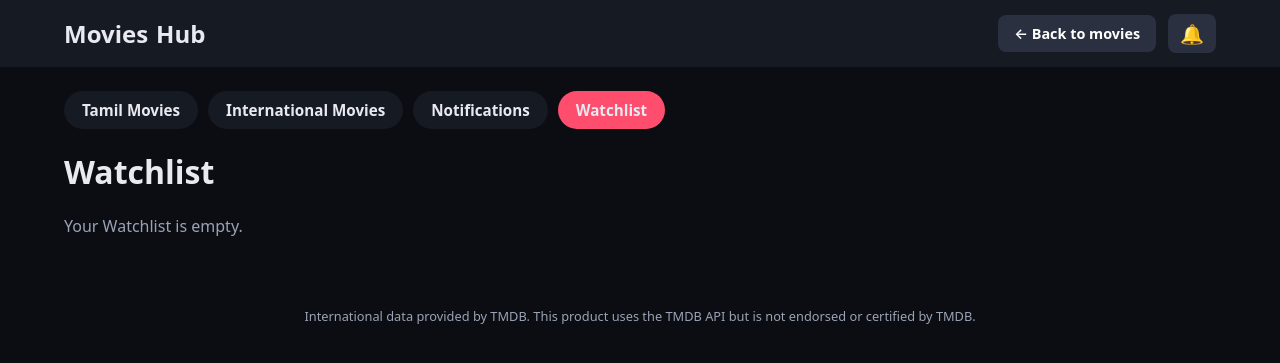
After one commit to itachi962606-dev/movies-, a Flask app: page /watchlist in a window 1280 px wide. The commit adds this page. Shown: the top 363 px of the page. Run offline with Flask 3, Linux system fonts and the light colour scheme.

Commit message:
Add Tamil movies and watchlist

```diff
--- a/app.py
+++ b/app.py
@@ -4,6 +4,7 @@ from pathlib import Path
 import click
 from dotenv import load_dotenv
 from flask import Flask
+from sqlalchemy import inspect, text
 
 from models import Admin, db
 from routes.admin import bp as admin_bp
@@ -33,6 +34,16 @@ def create_app():
     app.register_blueprint(admin_bp)
     with app.app_context():
         db.create_all()
+        movie_columns = {column["name"] for column in inspect(db.engine).get_columns("tamil_movie")}
+        with db.engine.begin() as connection:
+            if "video_url" not in movie_columns:
+                connection.execute(text(
+                    "ALTER TABLE tamil_movie ADD COLUMN video_url VARCHAR(1000) NOT NULL DEFAULT ''"
+                ))
+            if "source" not in movie_columns:
+                connection.execute(text(
+                    "ALTER TABLE tamil_movie ADD COLUMN source VARCHAR(20) NOT NULL DEFAULT 'admin'"
+                ))
 
     @app.cli.command("create-admin")
     @click.option("--username", prompt=True)
--- a/models/__init__.py
+++ b/models/__init__.py
@@ -32,7 +32,9 @@ class TamilMovie(db.Model):
     description = db.Column(db.Text, default="")
     release_year = db.Column(db.Integer, nullable=False)
     category = db.Column(db.String(50), default="Tamil")
+    video_url = db.Column(db.String(1000), nullable=False, default="")
     download_url = db.Column(db.String(1000), nullable=False)
+    source = db.Column(db.String(20), nullable=False, default="admin")
     created_at = db.Column(db.DateTime, default=now)
     updated_at = db.Column(db.DateTime, default=now, onupdate=now)
 
@@ -43,7 +45,8 @@ class TamilMovie(db.Model):
             "description": self.description or "No description available.",
             "year": str(self.release_year), "releaseDate": str(self.release_year),
             "language": "Tamil", "genres": [self.category or "Tamil"], "rating": 0,
-            "downloadUrl": self.download_url, "createdAt": iso(self.created_at),
+            "watchUrl": self.video_url, "downloadUrl": self.download_url,
+            "source": self.source, "createdAt": iso(self.created_at),
         }
 
 
--- a/routes/public.py
+++ b/routes/public.py
@@ -22,6 +22,10 @@ def movie():
 @bp.get("/notifications")
 def notifications_page():
     return render_template("notifications.html")
+
+@bp.get("/watchlist")
+def watchlist_page():
+    return render_template("watchlist.html")
 
 
 # ---------- Public API ----------
--- a/static/css/style.css
+++ b/static/css/style.css
@@ -17,6 +17,7 @@ main{padding:24px 5%}
 .meta{color:var(--muted);margin:0 0 10px;font-size:.9rem}
 .btn{display:inline-block;background:var(--accent);color:#fff;text-decoration:none;padding:9px 16px;border-radius:8px;font-weight:600;font-size:.9rem}
 .btn.alt{background:#2a3040}
+button.btn{border:0;cursor:pointer;font-family:inherit}
 .msg{color:var(--muted)}.msg.error{color:#ff8a8a}
 .hero{height:320px;background-size:cover;background-position:center;border-radius:14px}
 .detail{display:flex;gap:28px;margin-top:-120px;padding:0 24px;position:relative;flex-wrap:wrap}
--- a/static/js/app.js
+++ b/static/js/app.js
@@ -2,19 +2,91 @@ const $ = id => document.getElementById(id);
 const esc = s => String(s).replace(/[&<>"']/g, c => ({ '&': '&amp;', '<': '&lt;', '>': '&gt;', '"': '&quot;', "'": '&#39;' }[c]));
 const param = k => new URLSearchParams(location.search).get(k);
 const SEEN_KEY = 'mh_seen_notification';
+const WATCHLIST_KEY = 'mh_watchlist';
 const getSeen = () => { try { return Number(localStorage.getItem(SEEN_KEY)) || 0; } catch (e) { return 0; } };
 const setSeen = n => { try { localStorage.setItem(SEEN_KEY, n); } catch (e) {} };
 
+function getWatchlist() {
+  try {
+    const items = JSON.parse(localStorage.getItem(WATCHLIST_KEY) || '[]');
+    return Array.isArray(items) ? items.filter(item => item && item.id && item.src) : [];
+  } catch (error) {
+    console.error('Could not read the watchlist from local storage.', error);
+    return [];
+  }
+}
+
+function isInWatchlist(src, id) {
+  return getWatchlist().some(item => item.src === src && String(item.id) === String(id));
+}
+
+function toggleWatchlist(movie, src) {
+  const items = getWatchlist();
+  const index = items.findIndex(item => item.src === src && String(item.id) === String(movie.id));
+  if (index >= 0) {
+    items.splice(index, 1);
+  } else {
+    items.push({
+      src,
+      id: String(movie.id),
+      source: movie.source || src,
+      title: movie.title,
+      poster: movie.poster,
+      backdrop: movie.backdrop || movie.poster,
+      description: movie.description || '',
+      year: movie.year || '',
+      releaseDate: movie.releaseDate || '',
+      language: movie.language || '',
+      genres: Array.isArray(movie.genres) ? movie.genres : [],
+      rating: Number(movie.rating) || 0,
+      officialUrl: movie.officialUrl || '',
+      watchUrl: movie.watchUrl || '',
+      downloadUrl: movie.downloadUrl || ''
+    });
+  }
+  try {
+    localStorage.setItem(WATCHLIST_KEY, JSON.stringify(items));
+  } catch (error) {
+    console.error('Could not save the watchlist to local storage.', error);
+    throw new Error('Could not save your Watchlist in this browser.');
+  }
+  return index < 0;
+}
+
 // Same card for International and Tamil movies
-function card(m, src) {
-  const link = `/movie?src=${src}&id=${m.id}`;
+function card(m, src, watchlistMode = false) {
+  const link = `/movie?src=${encodeURIComponent(src)}&id=${encodeURIComponent(m.id)}`;
+  const saved = isInWatchlist(src, m.id);
+  const sourceLabel = m.source === 'admin' ? 'Admin upload' : src === 'tamil' ? 'TMDB' : '';
   return `<article class="card">
     <a href="${link}"><img loading="lazy" src="${esc(m.poster)}" alt="${esc(m.title)} poster"></a>
     <div class="card-body">
       <h3>${esc(m.title)}</h3>
       <p class="meta">${esc(m.year)}${m.rating > 0 ? ' · ★ ' + m.rating : ''}</p>
+      ${sourceLabel ? `<p class="meta">${sourceLabel}</p>` : ''}
       <a class="btn" href="${link}">View Details</a>
+      <button class="btn alt watchlist-toggle" type="button">${watchlistMode ? 'Remove from Watchlist' : saved ? 'Remove from Watchlist' : 'Add to Watchlist'}</button>
     </div></article>`;
+}
+
+function renderMovieCards(grid, movies, src, watchlistMode = false) {
+  grid.innerHTML = movies.map(movie => card(movie, movie.src || src, watchlistMode)).join('');
+  grid.querySelectorAll('.watchlist-toggle').forEach((button, index) => {
+    const movie = movies[index];
+    const movieSrc = movie.src || src;
+    button.addEventListener('click', () => {
+      try {
+        toggleWatchlist(movie, movieSrc);
+        if (watchlistMode) {
+          initWatchlist();
+        } else {
+          button.textContent = isInWatchlist(movieSrc, movie.id) ? 'Remove from Watchlist' : 'Add to Watchlist';
+        }
+      } catch (error) {
+        alert(error.message);
+      }
+    });
+  });
 }
 
 async function initHome() {
@@ -32,12 +104,19 @@ async function initHome() {
   fill($('language'), MoviesAPI.unique(data.movies, 'language'), 'All languages');
   const render = () => {
     const list = MoviesAPI.filter(data.movies, { q: $('search').value, genre: $('genre').value, language: $('language').value });
-    grid.innerHTML = list.map(m => card(m, src)).join('');
+    renderMovieCards(grid, list, src);
     msg.classList.remove('error');
     msg.textContent = list.length ? `${list.length} movies` : 'No movies match your filters.';
   };
   ['search', 'genre', 'language'].forEach(id => $(id).addEventListener('input', render));
   render();
+}
+
+function initWatchlist() {
+  const grid = $('watchlistGrid'), msg = $('watchlistMsg');
+  const movies = getWatchlist();
+  msg.textContent = movies.length ? `${movies.length} movies saved` : 'Your Watchlist is empty.';
+  renderMovieCards(grid, movies, 'tamil', true);
 }
 
 async function initDetails() {
@@ -47,11 +126,11 @@ async function initDetails() {
   if (error) { box.innerHTML = `<p class="msg error">${esc(error)}</p>`; return; }
   if (!m) { box.innerHTML = '<p class="msg error">Movie not found.</p>'; return; }
   document.title = m.title + ' | MoviesHub';
-  const button = m.officialUrl
-    ? `<a class="btn" href="${esc(m.officialUrl)}" target="_blank" rel="noopener noreferrer">Watch / Official Source</a>`
-    : src === 'tamil'
-    ? `<a class="btn" href="${esc(m.downloadUrl)}" target="_blank" rel="noopener noreferrer">Download</a>`
-    : `<a class="btn" href="${esc(m.officialUrl)}" target="_blank" rel="noopener">Watch / Official Source</a>`;
+  const actions = [];
+  if (m.watchUrl) actions.push(`<a class="btn" href="${esc(m.watchUrl)}" target="_blank" rel="noopener noreferrer">Watch / Play</a>`);
+  if (m.downloadUrl) actions.push(`<a class="btn alt" href="${esc(m.downloadUrl)}" target="_blank" rel="noopener noreferrer">Download</a>`);
+  if (!m.watchUrl && m.officialUrl) actions.push(`<a class="btn" href="${esc(m.officialUrl)}" target="_blank" rel="noopener noreferrer">Watch / Official Source</a>`);
+  actions.push(`<button class="btn alt" id="detailWatchlistToggle" type="button">${isInWatchlist(src, m.id) ? 'Remove from Watchlist' : 'Add to Watchlist'}</button>`);
   box.innerHTML = `
     <div class="hero" style="background-image:linear-gradient(to top,#0b0d12,rgba(11,13,18,.6)),url('${esc(m.backdrop)}')"></div>
     <div class="detail">
@@ -61,9 +140,17 @@ async function initDetails() {
         <p class="meta">${m.rating > 0 ? '★ ' + m.rating + ' · ' : ''}${esc(m.language)}${src === 'international' ? ' · Released ' + esc(m.releaseDate) : ''}</p>
         <p>${m.genres.map(g => `<span class="tag">${esc(g)}</span>`).join('')}</p>
         <p>${esc(m.description)}</p>
-        ${button}
+        <div class="row">${actions.join(' ')}</div>
       </div>
     </div>`;
+  $('detailWatchlistToggle').addEventListener('click', event => {
+    try {
+      toggleWatchlist(m, src);
+      event.currentTarget.textContent = isInWatchlist(src, m.id) ? 'Remove from Watchlist' : 'Add to Watchlist';
+    } catch (error) {
+      alert(error.message);
+    }
+  });
 }
 
 // Red dot: shown when the newest notification id is greater than the last one this browser has seen
@@ -94,5 +181,6 @@ document.addEventListener('DOMContentLoaded', () => {
   if ($('grid')) initHome();
   else if ($('details')) initDetails();
   else if ($('notifList')) initNotifications();
+  else if ($('watchlistGrid')) initWatchlist();
   if (!$('notifList')) initBell();
 });
--- a/templates/admin/movies.html
+++ b/templates/admin/movies.html
@@ -3,17 +3,17 @@
 {% block content %}
 <div class="row" style="justify-content:space-between;align-items:center"><h1>Tamil Movies</h1><a class="btn" href="{{ url_for('admin.add_movie') }}">+ Add Movie</a></div>
 <div class="table-wrap"><table class="tbl">
-<thead><tr><th>Poster</th><th>Movie name</th><th>Year</th><th>Created</th><th>Actions</th></tr></thead>
+<thead><tr><th>Poster</th><th>Movie name</th><th>Source</th><th>Year</th><th>Created</th><th>Actions</th></tr></thead>
 <tbody>
 {% for m in movies %}
 <tr data-row>
   <td><img src="{{ m.poster_url }}" alt=""></td>
-  <td>{{ m.name }}</td><td>{{ m.release_year }}</td><td>{{ m.created_at.strftime('%d %b %Y') }}</td>
+  <td>{{ m.name }}</td><td>Admin upload</td><td>{{ m.release_year }}</td><td>{{ m.created_at.strftime('%d %b %Y') }}</td>
   <td><div class="row">
     <a class="btn alt" href="{{ url_for('admin.edit_movie', movie_id=m.id) }}">Edit</a>
     <button class="btn danger" data-delete="/api/admin/tamil-movies/{{ m.id }}" data-name="{{ m.name }}">Delete</button>
   </div></td>
 </tr>
-{% else %}<tr><td colspan="5" class="hint">No Tamil movies yet.</td></tr>{% endfor %}
+{% else %}<tr><td colspan="6" class="hint">No Tamil movies yet.</td></tr>{% endfor %}
 </tbody></table></div>
 {% endblock %}
--- a/templates/index.html
+++ b/templates/index.html
@@ -9,7 +9,7 @@
 <select id="genre"></select><select id="language"></select></div>
 <a class="bell" id="bell" href="/notifications" title="Notifications" aria-label="Notifications">🔔<span class="dot" id="dot" hidden></span></a></header>
 <main>
-<nav class="tabs"><a class="tab" id="tab-tamil" href="/?tab=tamil">Tamil Movies</a><a class="tab" id="tab-international" href="/?tab=international">International Movies</a><a class="tab" href="/notifications">Notifications</a></nav>
+<nav class="tabs"><a class="tab" id="tab-tamil" href="/?tab=tamil">Tamil Movies</a><a class="tab" id="tab-international" href="/?tab=international">International Movies</a><a class="tab" href="/notifications">Notifications</a><a class="tab" href="/watchlist">Watchlist</a></nav>
 <p id="msg" class="msg">Loading...</p><section id="grid" class="grid"></section></main>
 <footer>International data provided by TMDB. This product uses the TMDB API but is not endorsed or certified by TMDB.</footer>
 <script src="{{ url_for('static', filename='js/movies.js') }}"></script><script src="{{ url_for('static', filename='js/app.js') }}"></script>
--- a/templates/movie.html
+++ b/templates/movie.html
@@ -3,7 +3,7 @@
 <meta charset="UTF-8"><meta name="viewport" content="width=device-width,initial-scale=1">
 <title>Movie | MoviesHub</title><link rel="stylesheet" href="{{ url_for('static', filename='css/style.css') }}"></head>
 <body>
-<header><a class="logo" href="/">Movies<span>Hub</span></a><div class="filters"><a class="btn alt" href="/">← Back</a></div><a class="bell" id="bell" href="/notifications" title="Notifications" aria-label="Notifications">🔔<span class="dot" id="dot" hidden></span></a></header>
+<header><a class="logo" href="/">Movies<span>Hub</span></a><div class="filters"><a class="btn alt" href="/">← Back</a><a class="btn alt" href="/watchlist">Watchlist</a></div><a class="bell" id="bell" href="/notifications" title="Notifications" aria-label="Notifications">🔔<span class="dot" id="dot" hidden></span></a></header>
 <main id="details"><p class="msg">Loading...</p></main>
 <footer>International data provided by TMDB. This product uses the TMDB API but is not endorsed or certified by TMDB.</footer>
 <script src="{{ url_for('static', filename='js/movies.js') }}"></script><script src="{{ url_for('static', filename='js/app.js') }}"></script>
--- /dev/null
+++ b/templates/watchlist.html
@@ -0,0 +1,13 @@
+<!DOCTYPE html>
+<html lang="en"><head>
+<meta charset="UTF-8"><meta name="viewport" content="width=device-width,initial-scale=1">
+<title>Watchlist | MoviesHub</title><link rel="stylesheet" href="{{ url_for('static', filename='css/style.css') }}"></head>
+<body>
+<header><a class="logo" href="/">Movies<span>Hub</span></a><div class="filters"><a class="btn alt" href="/">← Back to movies</a></div><a class="bell" href="/notifications" aria-label="Notifications">🔔</a></header>
+<main>
+<nav class="tabs"><a class="tab" href="/?tab=tamil">Tamil Movies</a><a class="tab" href="/?tab=international">International Movies</a><a class="tab" href="/notifications">Notifications</a><a class="tab active" href="/watchlist">Watchlist</a></nav>
+<h1>Watchlist</h1><p id="watchlistMsg" class="msg">Loading...</p><section id="watchlistGrid" class="grid"></section>
+</main>
+<footer>International data provided by TMDB. This product uses the TMDB API but is not endorsed or certified by TMDB.</footer>
+<script src="{{ url_for('static', filename='js/app.js') }}"></script>
+</body></html>
```
Also changed, not shown: routes/admin.py (+21 -4 lines), templates/admin/add-movie.html (+8 -2 lines), README.md, data/movies.json.
